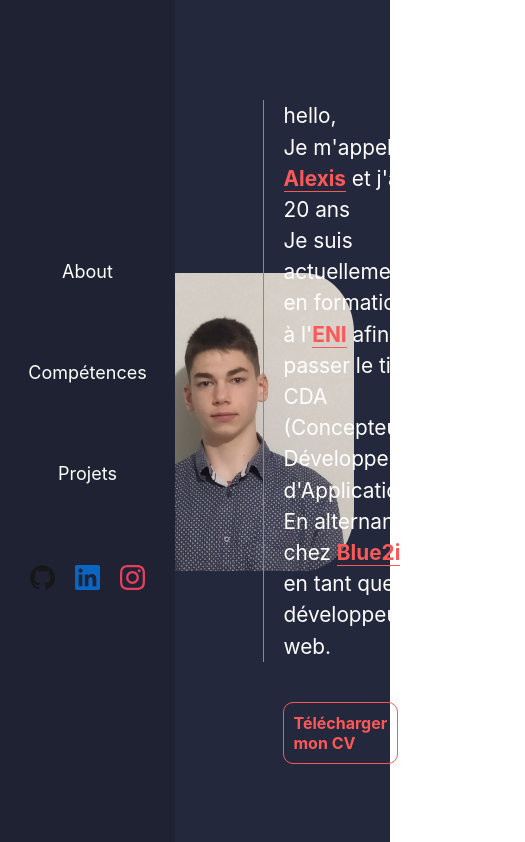
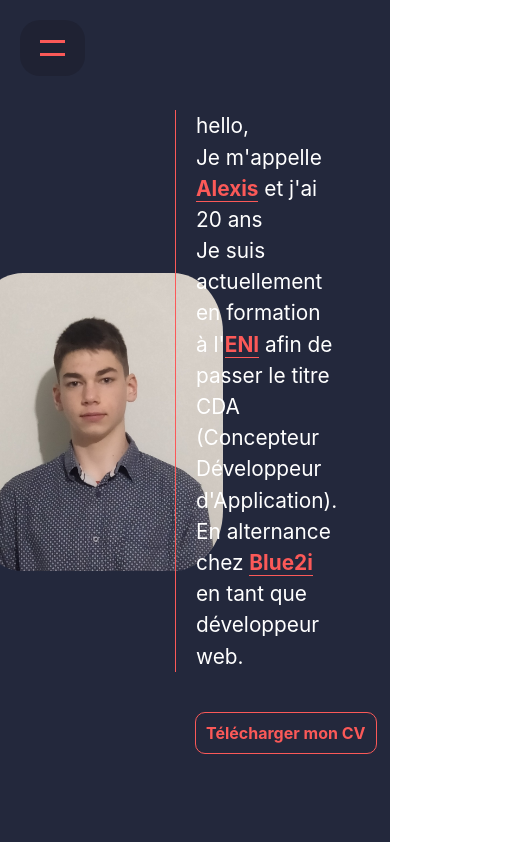
Before and after one commit to NorlaXx/portfolio, a React (Create React App) app: page / in a window 390 px wide. Shown: the top 842 px of the page, 525 px wide, since content can reach past the window. Built offline with nearby package versions, Linux system fonts and the light colour scheme.

Commit message:
Responsive pour la navigation

```diff
--- a/src/assets/styles/app.scss
+++ b/src/assets/styles/app.scss
@@ -3,6 +3,9 @@
 .App {
     .App-main {
         padding-left: 175px;
+        @media (max-width: globals.$mobile) {
+            padding-left: 0;
+        }
     }
     .App-footer {
         width: 100%;
--- a/src/assets/styles/navigation.scss
+++ b/src/assets/styles/navigation.scss
@@ -1,6 +1,70 @@
 @import "./globals.scss";
 
-.portfolio-navigation {
+.burger {
+    position: absolute;
+    top: 20px;
+    left: 20px;
+    display: flex;
+    justify-content: center;
+    flex-direction: column;
+    padding: 15px;
+    background-color: $background-color_1;
+    border-radius: 20px;
+    &:before,
+    &:after {
+        content: "";
+        display: block;
+        width: 25px;
+        height: 3px;
+        background-color: $primary-color;
+        margin-top: 5px;
+        margin-left: 5px;
+        margin-right: 5px;
+        margin-bottom: 5px;
+    }
+    &:hover {
+        cursor: pointer;
+    }
+    @media (min-width: $mobile) {
+        display: none;
+    }
+}
+
+.cross {
+    position: absolute;
+    top: 20px;
+    right: 20px;
+    display: flex;
+    justify-content: center;
+    flex-direction: column;
+    padding: 15px;
+    background-color: $background-color_1;
+    border-radius: 20px;
+    &:before,
+    &:after {
+        content: "";
+        display: block;
+        width: 25px;
+        height: 3px;
+        background-color: $primary-color;
+    }
+    &:before {
+        transform: rotate(45deg);
+        margin-top: 2px;
+    }
+    &:after {
+        transform: rotate(-45deg);
+    }
+    &:hover {
+        cursor: pointer;
+    }
+    @media (min-width: $mobile) {
+        display: none;
+    }
+}
+
+.portfolio-navigation,
+.portfolio-navigation-mobile {
     display: flex;
     justify-content: center;
     flex-direction: column;
@@ -55,3 +119,15 @@
         }
     }
 }
+
+.portfolio-navigation {
+    @media (max-width: $mobile) {
+        display: none;
+    }
+}
+
+.portfolio-navigation-mobile {
+    @media (min-width: $mobile) {
+        display: none;
+    }
+}
--- a/src/components/App.js
+++ b/src/components/App.js
@@ -1,6 +1,7 @@
 import "../assets/styles/app.scss";
 
 import Navigation from "./Navigation";
+import NavigationMobile from "./NavigationMobile";
 import About from "./About";
 import Skills from "./Skills";
 import Projects from "./Projects";
@@ -11,6 +12,7 @@ export default function App() {
         <div className="App">
             <header className="App-header">
                 <Navigation />
+                <NavigationMobile />
             </header>
             <main className="App-main">
                 <About />
--- /dev/null
+++ b/src/components/NavigationMobile.js
@@ -0,0 +1,77 @@
+import { useState } from "react";
+
+import "../assets/styles/navigation.scss";
+import logo_github from "../assets/images/navBar/github.svg";
+import logo_linkedin from "../assets/images/navBar/linkedin.svg";
+import logo_instagram from "../assets/images/navBar/instagram.svg";
+
+export default function NavigationMobile() {
+    const [isOpen, setIsOpen] = useState(false);
+
+    return (
+        <div>
+            {!isOpen ? (
+                <div
+                    className="burger"
+                    onClick={() => setIsOpen(!isOpen)}
+                ></div>
+            ) : (
+                <nav className="portfolio-navigation-mobile">
+                    <div
+                        className="cross"
+                        onClick={() => setIsOpen(!isOpen)}
+                    ></div>
+                    <ul className="nav-item nav-liens">
+                        <li className="about">
+                            <a href="#about" className="withoutBorder">
+                                About
+                            </a>
+                        </li>
+                        <li className="competences">
+                            <a href="#skills" className="withoutBorder">
+                                Compétences
+                            </a>
+                        </li>
+                        <li className="projets">
+                            <a href="#projects" className="withoutBorder">
+                                Projets
+                            </a>
+                        </li>
+                    </ul>
+                    <ul className="nav-item nav-contact">
+                        <li>
+                            <a
+                                href="https://github.com/NorlaXx"
+                                rel="noreferrer"
+                                target="_blank"
+                            >
+                                <img src={logo_github} alt="logo github" />
+                            </a>
+                        </li>
+                        <li>
+                            <a
+                                href="https://www.linkedin.com/in/alexis-rochefort-4318b5207/"
+                                rel="noreferrer"
+                                target="_blank"
+                            >
+                                <img src={logo_linkedin} alt="logo linkedin" />
+                            </a>
+                        </li>
+                        <li>
+                            <a
+                                href="https://www.linkedin.com/in/rochefort-alexis/"
+                                rel="noreferrer"
+                                target="_blank"
+                            >
+                                <img
+                                    src={logo_instagram}
+                                    alt="logo instagram"
+                                />
+                            </a>
+                        </li>
+                    </ul>
+                </nav>
+            )}
+        </div>
+    );
+}
```
